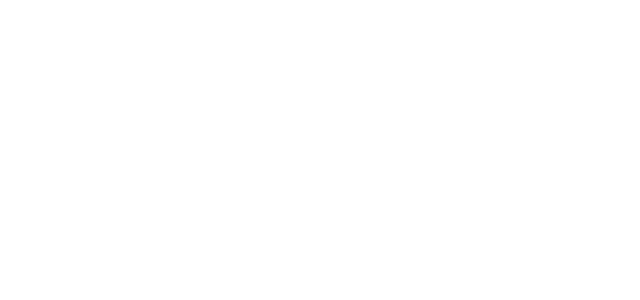
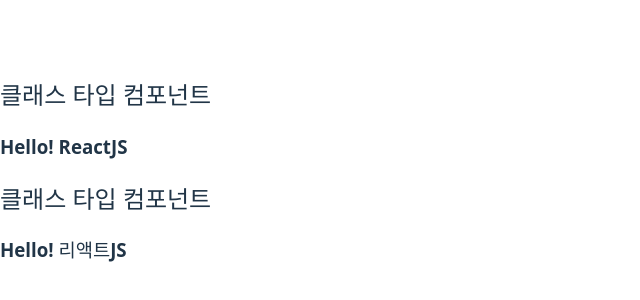
Before and after one commit to vega2kgkube/React-Basic-App, a React (Vite) app: page / in a window 1280 px wide. Shown: the part 230-530 px from the top of the page, without its empty margins (0-640 px from the left). Built offline with nearby package versions, Linux system fonts and the light colour scheme.

Commit message:
default props

```diff
--- a/src/App.jsx
+++ b/src/App.jsx
@@ -1,7 +1,10 @@
+import MyComponent from "./components/MyComponent";
+
 const App = () => {
   return (
     <>
-
+      <MyComponent name="ReactJS" />
+      <MyComponent />
     </>
   );
 };
--- a/src/components/MyComponent.jsx
+++ b/src/components/MyComponent.jsx
@@ -2,12 +2,18 @@
 
 class MyComponent extends Component {
     render() {
+        //destructuring assignment
+        const { name } = this.props;
+
         return (
             <div>
-
+                <h2>클래스 타입 컴포넌트</h2>
+                <h3>Hello! {name}</h3>
             </div>
         );
     }
 }
-
+MyComponent.defaultProps = {
+    name: '리액트JS'
+};
 export default MyComponent;
```
